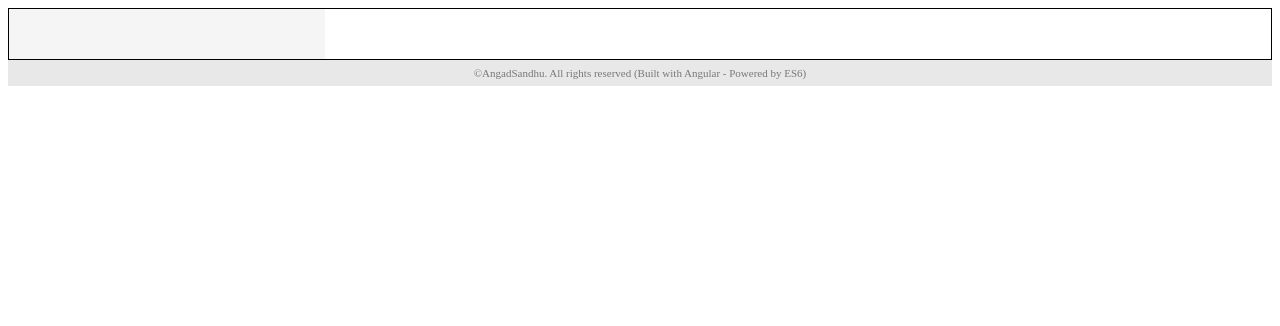
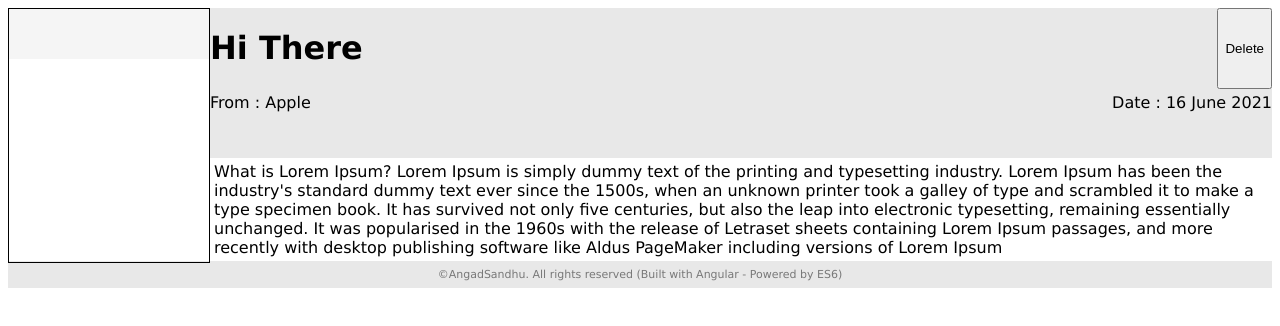
Before and after one commit to AngadSandhu/email-template, an Angular app: page / in a window 1280 px wide. Shown: the top 326 px of the page. Built offline with nearby package versions, Linux system fonts and the light colour scheme.

Commit message:
Added Email Mocks and Email Service

```diff
--- a/src/app/app.component.html
+++ b/src/app/app.component.html
@@ -1,4 +1,5 @@
-<div>
+<div class="main-content">
   <app-mail-list></app-mail-list>
+  <app-mail-detail></app-mail-detail>
 </div>
 <app-footer></app-footer>
--- a/src/app/app.component.scss
+++ b/src/app/app.component.scss
@@ -0,0 +1,13 @@
+:host {
+  padding: 0;
+  margin: 0;
+  height: 100% !important;
+
+  font-family: Verdana, Geneva, Tahoma, sans-serif;
+
+  .main-content{
+
+    display: flex;
+    justify-content: space-between;
+  }
+}
--- a/src/app/app.module.ts
+++ b/src/app/app.module.ts
@@ -6,6 +6,7 @@ import { AppComponent } from './app.component';
 import { MailListComponent } from './components/mail-list/mail-list.component';
 import { MailDetailComponent } from './components/mail-detail/mail-detail.component';
 import { FooterComponent } from './components/footer/footer.component';
+import { HttpClientModule } from '@angular/common/http';
 
 @NgModule({
   declarations: [
@@ -16,7 +17,8 @@ import { FooterComponent } from './components/footer/footer.component';
   ],
   imports: [
     BrowserModule,
-    AppRoutingModule
+    AppRoutingModule,
+    HttpClientModule
   ],
   providers: [],
   bootstrap: [AppComponent]
--- a/src/app/components/mail-detail/mail-detail.component.html
+++ b/src/app/components/mail-detail/mail-detail.component.html
@@ -1 +1,16 @@
-<p>mail-detail works!</p>
+<div>
+  <div class="heading-panel">
+    <div class="subject">
+      <h1>Hi There</h1>
+      <button type="button"> Delete </button>
+    </div>
+    <div class="sender-details">
+      <div> From : Apple </div>
+      <div> Date : 16 June 2021 </div>
+    </div>
+  </div>
+  <div class="main-content">
+    What is Lorem Ipsum?
+Lorem Ipsum is simply dummy text of the printing and typesetting industry. Lorem Ipsum has been the industry's standard dummy text ever since the 1500s, when an unknown printer took a galley of type and scrambled it to make a type specimen book. It has survived not only five centuries, but also the leap into electronic typesetting, remaining essentially unchanged. It was popularised in the 1960s with the release of Letraset sheets containing Lorem Ipsum passages, and more recently with desktop publishing software like Aldus PageMaker including versions of Lorem Ipsum
+  </div>
+</div>
--- a/src/app/components/mail-detail/mail-detail.component.scss
+++ b/src/app/components/mail-detail/mail-detail.component.scss
@@ -0,0 +1,28 @@
+:host {
+  @media screen and (min-width: 900px) {
+    height: 100% !important;
+  }
+  .heading-panel {
+    background-color: #e8e8e8;
+    height: 150px;
+    width: 100%;
+  }
+
+  .subject {
+    display: flex;
+    justify-content: space-between;
+  }
+
+  .sender-details {
+
+    display: flex;
+    justify-content: space-between;
+    padding: 2px 0;
+    margin: 2px 0;
+  }
+
+  .main-content {
+    padding: 2px;
+    margin: 2px;
+  }
+}
--- a/src/app/components/mail-list/mail-list.component.ts
+++ b/src/app/components/mail-list/mail-list.component.ts
@@ -1,4 +1,6 @@
+import { HttpClient } from '@angular/common/http';
 import { Component, OnInit } from '@angular/core';
+import { EmailServiceService } from 'src/app/services/email-service.service';
 
 @Component({
   selector: 'app-mail-list',
@@ -6,10 +8,18 @@ import { Component, OnInit } from '@angular/core';
   styleUrls: ['./mail-list.component.scss']
 })
 export class MailListComponent implements OnInit {
+  public emailList :any;
+  public emptyInbox: boolean;
 
-  constructor() { }
+  constructor( private mailService : EmailServiceService) { }
 
   ngOnInit(): void {
+    this.mailService.getEmails().subscribe(mails=>{
+      if(mails.length ===0){
+        this.emptyInbox =  true;
+      }
+      console.log(mails)
+    })
   }
 
 }
--- /dev/null
+++ b/src/app/services/email-service.service.ts
@@ -0,0 +1,16 @@
+import { Injectable } from '@angular/core';
+import { HttpClient } from "@angular/common/http";
+import { Observable } from 'rxjs';
+
+@Injectable({
+  providedIn: 'root'
+})
+export class EmailServiceService {
+
+  constructor(private http: HttpClient) { }
+
+  getEmails(): Observable<any>{
+    const mockURL = "assets/mocks/emails.json";
+    return this.http.get<any>(mockURL);
+  }
+}
--- a/src/assets/mocks/emails.json
+++ b/src/assets/mocks/emails.json
@@ -6,5 +6,21 @@
     "description": "Hi Kunal, \n I was wondering if I will make it through the interview process ? Best Regards",
     "timestamp": "Sat Jun 19 2021 14:06:06 GMT+0530 (India Standard Time)",
     "read": "false"
+  },
+  {
+    "from": "Kunal",
+    "to": "Angad",
+    "subject": "Regarding Interview",
+    "description": "Congratulations. You have cleared all our interviews",
+    "timestamp": "Sat Jun 19 2021 14:06:06 GMT+0530 (India Standard Time)",
+    "read": "false"
+  },
+  {
+    "from": "Google",
+    "to": "Angad",
+    "subject": "Password Reset",
+    "description": "This is to confirm that your password has been set successfully",
+    "timestamp": "Sat Jun 19 2021 14:06:06 GMT+0530 (India Standard Time)",
+    "read": "false"
   }
 ]
```
Also changed, not shown: 1 other file (tests, documents, lock files or other folders).
